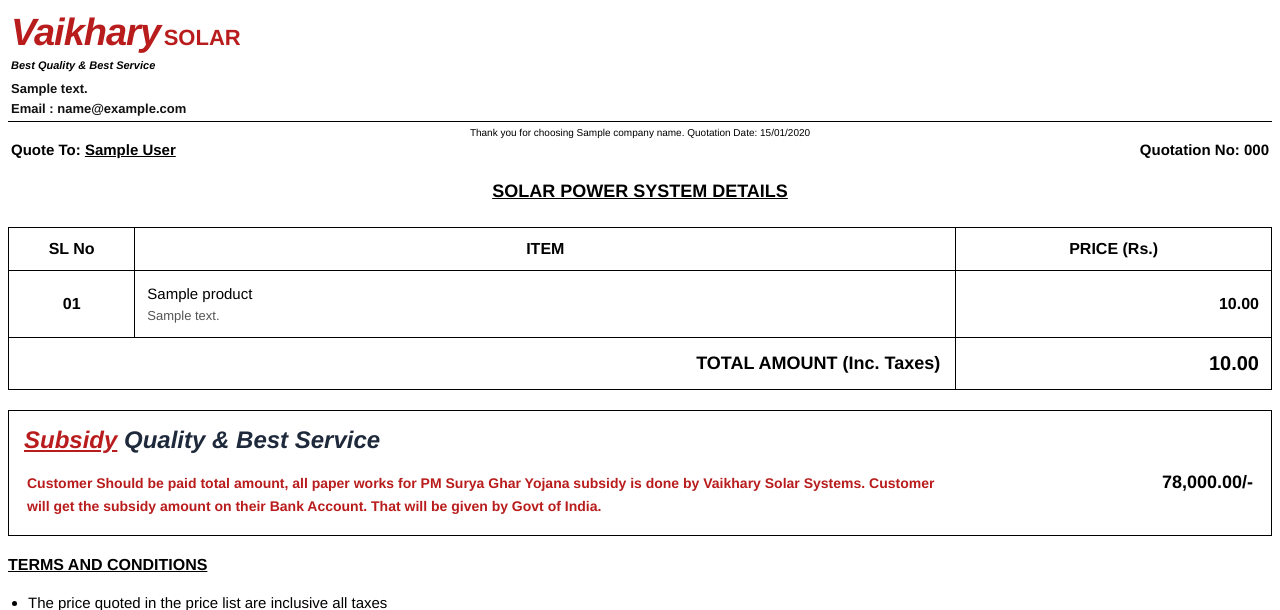
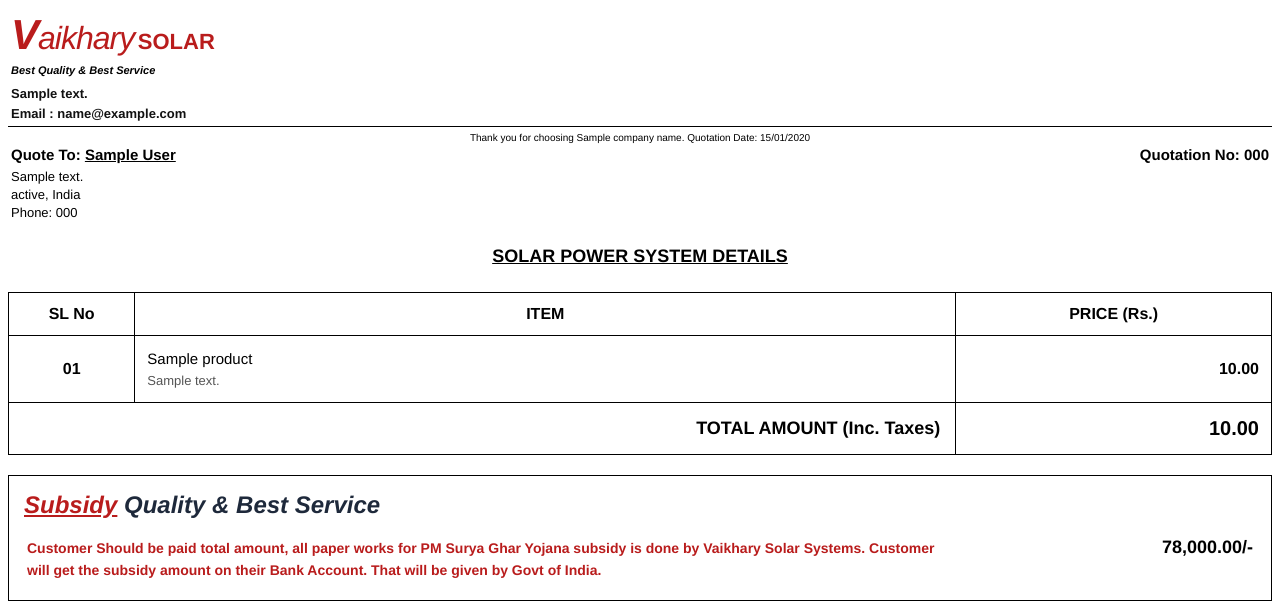
Before and after one commit to Adarsh-M-Nair/Solar-Billing-Software, a Django app: template backend/api/templates/api/quotation_pdf.html in a window 1280 px wide. Shown: the top 610 px of the page. Run offline with Django 5.2, Linux system fonts and the light colour scheme; tables that the repository leaves empty hold one stand-in row (values such as "Sample post"); the template is opened without the code that fills it: values that come from a table or form of the project are taken from there, most other values are stand-ins (such as "Sample title", 1, 10 or a date in 2020).

Commit message:
Small Updations

```diff
--- a/backend/api/templates/api/quotation_pdf.html
+++ b/backend/api/templates/api/quotation_pdf.html
@@ -33,11 +33,16 @@
         }
 
         .company-name {
-            font-size: 38px;
-            font-weight: bold;
+            font-size: 32px;
+            font-weight: normal;
             color: #b91c1c;
             font-style: italic;
             letter-spacing: -1px;
+        }
+
+        .large-v {
+            font-size: 42px;
+            font-weight: bold;
         }
 
         .company-sub {
@@ -230,7 +235,7 @@
         <table style="width: 100%;">
             <tr>
                 <td style="width: 75%; vertical-align: bottom;">
-                    <span class="company-name">Vaikhary</span> <span class="company-sub">SOLAR</span><br>
+                    <span class="company-name"><span class="large-v">V</span>aikhary</span> <span class="company-sub">SOLAR</span><br>
                     <span class="tagline">Best Quality & Best Service</span>
                     <div class="address">
                         {{ company_address }}<br>
@@ -252,8 +257,17 @@
 
     <table class="quotation-info">
         <tr>
-            <td style="width: 60%;">Quote To: <span style="text-decoration: underline;">{{ quotation.customer.name }}</span></td>
-            <td style="width: 40%; text-align: right;">Quotation No: {{ quotation.quotation_number }}</td>
+            <td style="width: 60%; vertical-align: top;">
+                Quote To: <span style="text-decoration: underline;">{{ quotation.customer.name }}</span>
+                <div style="font-size: 13px; font-weight: normal; margin-top: 5px; line-height: 1.4;">
+                    {{ quotation.customer.address }}<br>
+                    {{ quotation.customer.state }}, India<br>
+                    {% if quotation.customer.phone_number %}
+                    Phone: {{ quotation.customer.phone_number }}
+                    {% endif %}
+                </div>
+            </td>
+            <td style="width: 40%; text-align: right; vertical-align: top;">Quotation No: {{ quotation.quotation_number }}</td>
         </tr>
     </table>
 
```
Also changed, not shown: backend/api/templates/api/invoice_pdf.html (+7 -2 lines).
